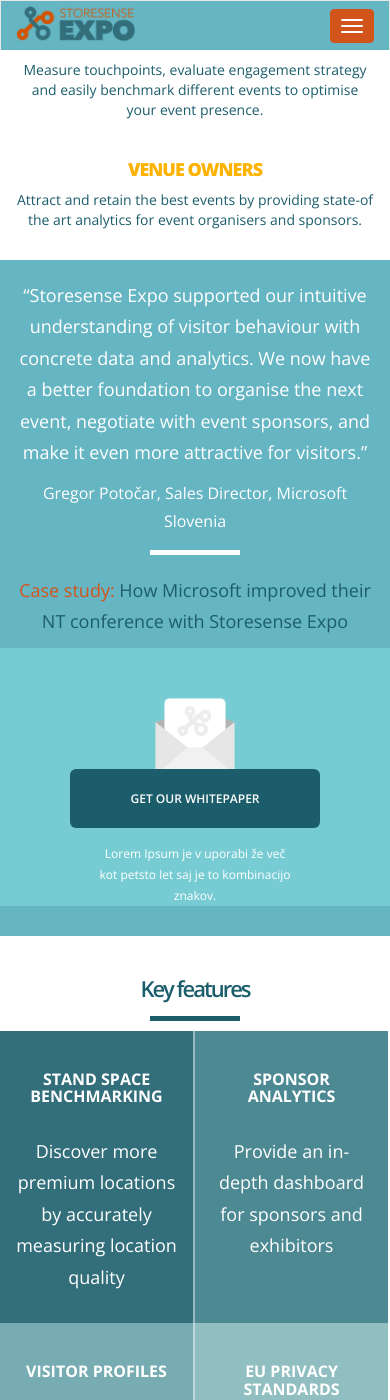
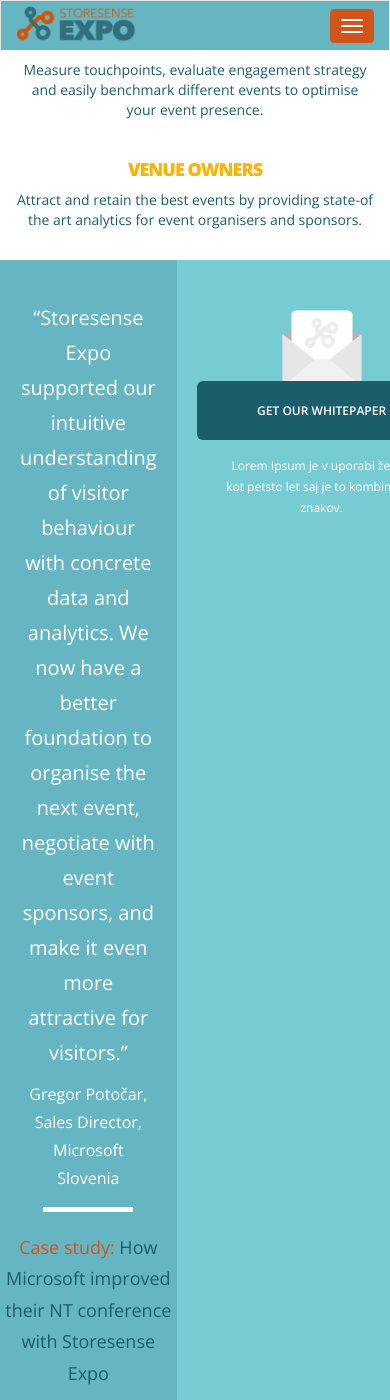
Before and after one commit to storesense/web-expoanalytics, a Jekyll site: the page built from index.html, in a window 390 px wide and 1400 px high, scrolled down 729 px. Built offline with Jekyll 4.4.1, drawn with Linux system fonts in a browser that asks for light colours.

Commit message:
Add Get our whitepaper widget, closes #4.

```diff
--- a/_includes/sections/case-study.html
+++ b/_includes/sections/case-study.html
@@ -1,7 +1,7 @@
 <section id="case-study">
     <div class="container">
-        <div class="row">
-            <div class="col-lg-8 col-md-8">
+        <div class="row equal-col-height">
+            <div id="case-study-text" class="col-lg-8 col-md-8">
                 <div class="row">
                     <div class="col-lg-12 text-center">
                         <div class="features-quote">
@@ -20,16 +20,16 @@
 
                 <div class="row casestudy-cta">
                     <a href="http://content.storesense.info/hubfs/Expo_-_NT_conference_case_study.pdf">
-                    <div class="col-lg-12 casestudy-desc text-center">
-                           <p>
-                               Case study: <span class="blue-text">How Microsoft improved their NT conference with Storesense Expo</span>
-                           </p>
+                    <div class="casestudy-desc text-center">
+                       <p class="text-center">
+                           Case study: <span class="blue-text">How Microsoft improved their NT conference with Storesense Expo</span>
+                       </p>
                     </div>
                     </a>
                 </div>
             </div>
 
-            <div class="col-lg-4 col-md-4 get-whitepaper">
+            <div id="get-whitepaper" class="col-lg-4 col-md-4">
                 <img src="{{ site.baseurl }}/img/get-whitepaper.png" class="center-block">
 
                 <a class="btn btn-xl center-block">Get our whitepaper</a>
--- a/css/main.css
+++ b/css/main.css
@@ -292,6 +292,16 @@
 section#case-study {
     background: #65b5c3 no-repeat center;
     color: #fff;
+    padding: 0;
+}
+
+section#case-study #case-study-text {
+    padding: 20px;
+    padding-top: 40px;
+}
+
+section#case-study .features-quote p {
+    font-size: 20px;
 }
 
 section#case-study h2.features-heading {
@@ -322,27 +332,28 @@
     font-size: 18px;
 }
 
-section#case-study div.get-whitepaper {
+section#case-study div#get-whitepaper {
     background-color: rgb(119, 204, 211);
+    padding: 0 20px;
 }
 
-section#case-study div.get-whitepaper img {
+section#case-study div#get-whitepaper img {
     padding-top: 50px;
     width: 80px;
 }
 
-section#case-study div.get-whitepaper a.btn-xl {
+section#case-study div#get-whitepaper a.btn-xl {
     width: 250px;
     background-color: #1c5d6c;
     color: #fff;
     padding: 20px 40px 20px 40px;
 }
 
-section#case-study div.get-whitepaper a.btn-xl:hover {
+section#case-study div#get-whitepaper a.btn-xl:hover {
     color: #000;
 }
 
-section#case-study div.get-whitepaper p {
+section#case-study div#get-whitepaper p {
     text-align: center;
     margin-top: 15px;
     width: 200px;
@@ -496,12 +507,6 @@
 }
 
 /* ------------------ JAN ADDITIONAL ------------------- */
-
-.features-quote {
-    font-size: 18px;
-    font-weight: 400;
-}
-
 .features-attr {
     font-size: 16px;
     font-weight: 300;
@@ -524,10 +529,6 @@
 }
 
 @media (min-width: 768px) {
-    .features-quote {
-        font-size: 24px;
-    }
-
     .features-attr {
         font-size: 20px;
     }
@@ -571,3 +572,13 @@
 .blue-text {
     color: #1c5d6c;
 }
+
+.equal-col-height {
+    display: table;
+}
+
+.equal-col-height [class*="col-"] {
+    float: none;
+    display: table-cell;
+    vertical-align: top;
+}
```
